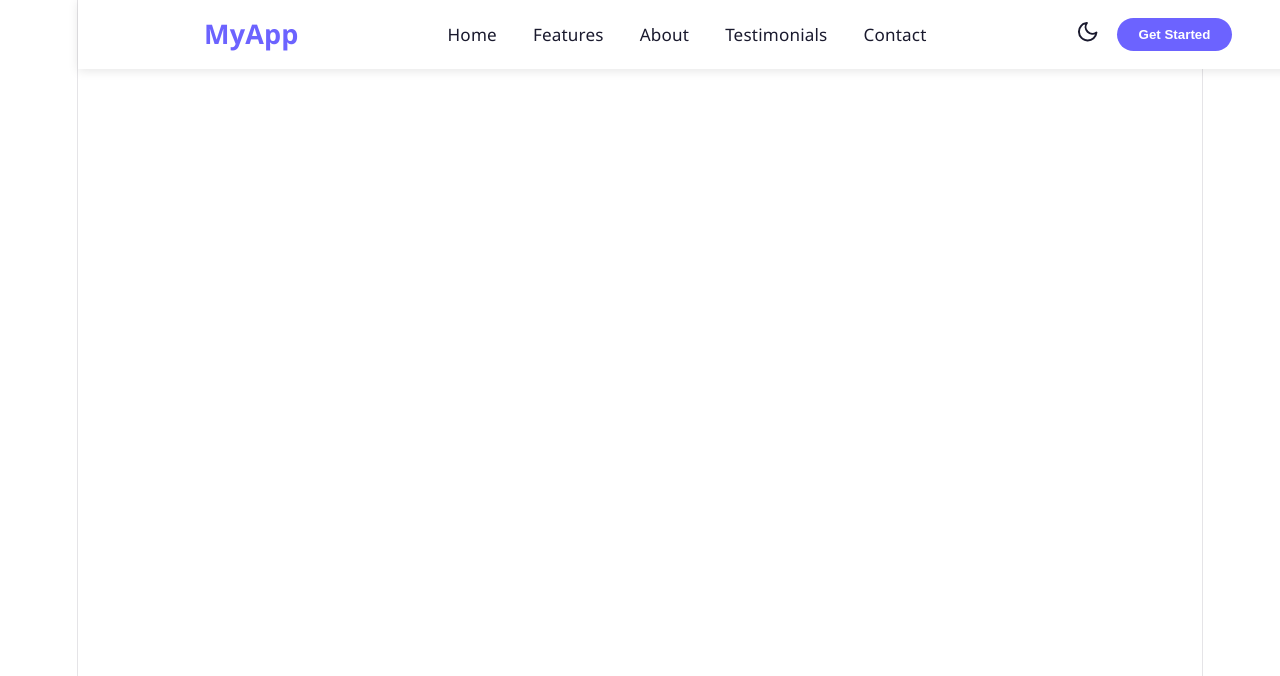
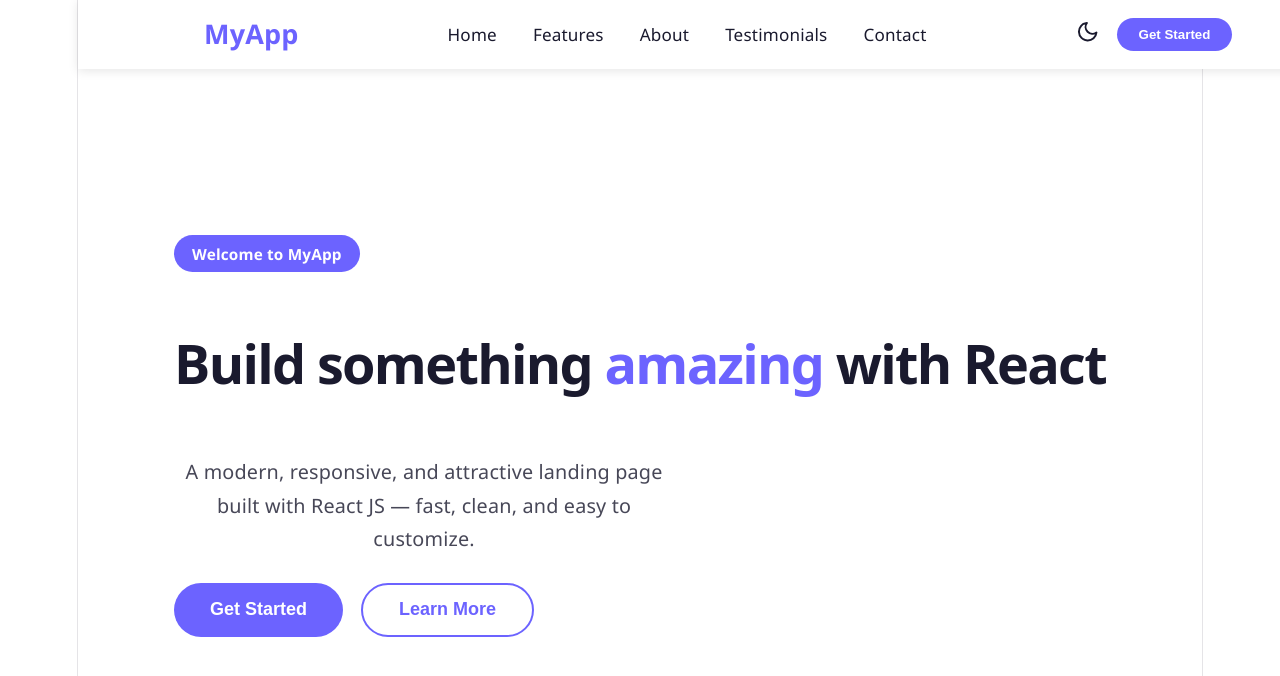
Before and after one commit to Youssef-Errachid/React-landing-page, a React (Vite) app: page / in a window 1280 px wide. Shown: the top 676 px of the page. Built offline with nearby package versions, Linux system fonts and the light colour scheme.

Commit message:
add the component of hero and it style

```diff
--- a/src/App.jsx
+++ b/src/App.jsx
@@ -1,5 +1,6 @@
 import { useState } from "react"
 import Header from "./components/Header/Header"
+import Hero from "./components/Hero/Hero"
 import "./styles/global.css"
 
 function App() {
@@ -14,7 +15,9 @@ function App() {
   return (
     <div>
       <Header theme={theme} toggleTheme={toggleTheme} />
+      <Hero/ >
     </div>
+
   )
 }
 
--- a/src/components/Hero/Hero.jsx
+++ b/src/components/Hero/Hero.jsx
@@ -1,12 +1,32 @@
-import React from 'react'
+import "../../styles/Hero.css"
 
-const Hero = () => {
+function Hero() {
   return (
-    <div>
-      <h1>
-        Lorem ipsum dolor sit amet consectetur adipisicing elit. Nemo libero cum quasi facilis qui molestias quas aliquam dolor quibusdam at expedita deserunt ipsam, id aut ea eum unde vitae atque?
-      </h1>
-    </div>
+    <section className="hero" id="hero">
+      <div className="hero-container">
+
+        <div className="hero-content">
+
+          <span className="hero-badge">Welcome to MyApp</span>
+
+          <h1 className="hero-title">
+            Build something <span>amazing</span> with React
+          </h1>
+
+          <p className="hero-description">
+            A modern, responsive, and attractive landing page
+            built with React JS — fast, clean, and easy to customize.
+          </p>
+
+          <div className="hero-buttons">
+            <button className="btn-primary">Get Started</button>
+            <button className="btn-secondary">Learn More</button>
+          </div>
+
+        </div>
+
+      </div>
+    </section>
   )
 }
 
--- a/src/styles/Hero.css
+++ b/src/styles/Hero.css
@@ -0,0 +1,142 @@
+.hero {
+  min-height: 100vh;
+  display: flex;
+  align-items: center;
+  background-color: var(--bg);
+  padding: 6rem 2rem 2rem;
+}
+
+.hero-container {
+  max-width: 1100px;
+  margin: 0 auto;
+  display: flex;
+  align-items: center;
+  justify-content: space-between;
+  gap: 3rem;
+}
+
+.hero-content {
+  flex: 1;
+  display: flex;
+  flex-direction: column;
+  gap: 1.5rem;
+}
+
+.hero-badge {
+  display: inline-block;
+  background-color: var(--primary);
+  color: #fff;
+  padding: 0.3rem 1rem;
+  border-radius: 20px;
+  font-size: 0.85rem;
+  font-weight: 600;
+  width: fit-content;
+}
+
+.hero-title {
+  font-size: 3rem;
+  font-weight: 800;
+  line-height: 1.2;
+  color: var(--text);
+}
+
+.hero-title span {
+  color: var(--primary);
+}
+
+.hero-description {
+  font-size: 1.1rem;
+  color: var(--text);
+  opacity: 0.8;
+  line-height: 1.7;
+  max-width: 500px;
+}
+
+.hero-buttons {
+  display: flex;
+  gap: 1rem;
+  flex-wrap: wrap;
+}
+
+.btn-primary {
+  background-color: var(--primary);
+  color: #fff;
+  padding: 0.8rem 2rem;
+  border-radius: 30px;
+  font-size: 1rem;
+  font-weight: 600;
+  border: none;
+  cursor: pointer;
+  transition: opacity 0.3s, transform 0.3s;
+}
+
+.btn-primary:hover {
+  opacity: 0.85;
+  transform: translateY(-2px);
+}
+
+.btn-secondary {
+  background-color: transparent;
+  color: var(--primary);
+  padding: 0.8rem 2rem;
+  border-radius: 30px;
+  font-size: 1rem;
+  font-weight: 600;
+  border: 2px solid var(--primary);
+  cursor: pointer;
+  transition: all 0.3s;
+}
+
+.btn-secondary:hover {
+  background-color: var(--primary);
+  color: #fff;
+  transform: translateY(-2px);
+}
+
+.hero-image {
+  flex: 1;
+  display: flex;
+  justify-content: center;
+  align-items: center;
+}
+
+.hero-image img {
+  width: 100%;
+  max-width: 480px;
+  border-radius: 20px;
+}
+
+.hero-illustration {
+  width: 100%;
+  max-width: 480px;
+  height: 380px;
+  background: linear-gradient(135deg, var(--primary) 0%, #a89cff 100%);
+  border-radius: 30px;
+  display: flex;
+  align-items: center;
+  justify-content: center;
+  font-size: 6rem;
+}
+
+@media (max-width: 768px) {
+  .hero-container {
+    flex-direction: column;
+    text-align: center;
+  }
+
+  .hero-title {
+    font-size: 2rem;
+  }
+
+  .hero-buttons {
+    justify-content: center;
+  }
+
+  .hero-badge {
+    margin: 0 auto;
+  }
+
+  .hero-description {
+    margin: 0 auto;
+  }
+}
```
